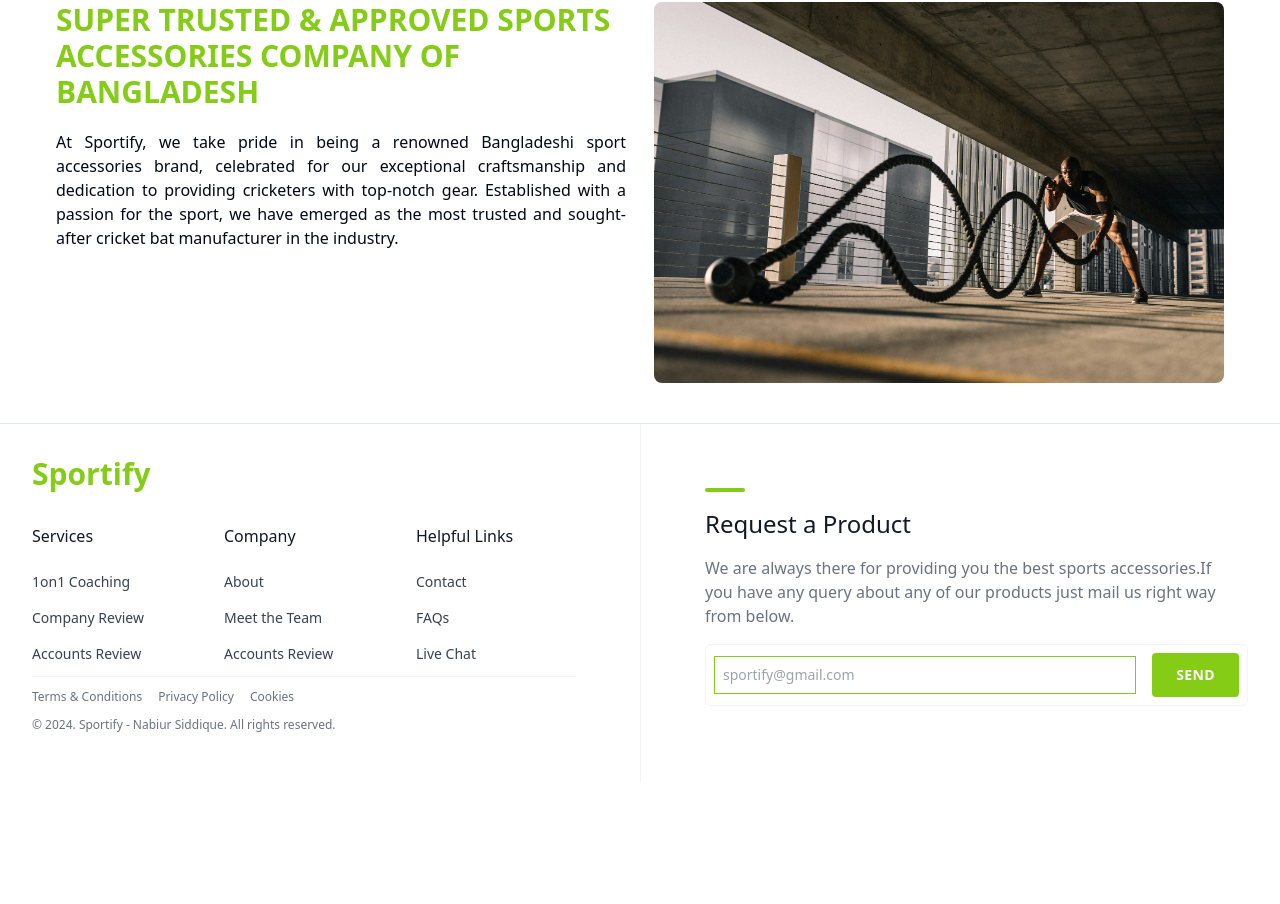
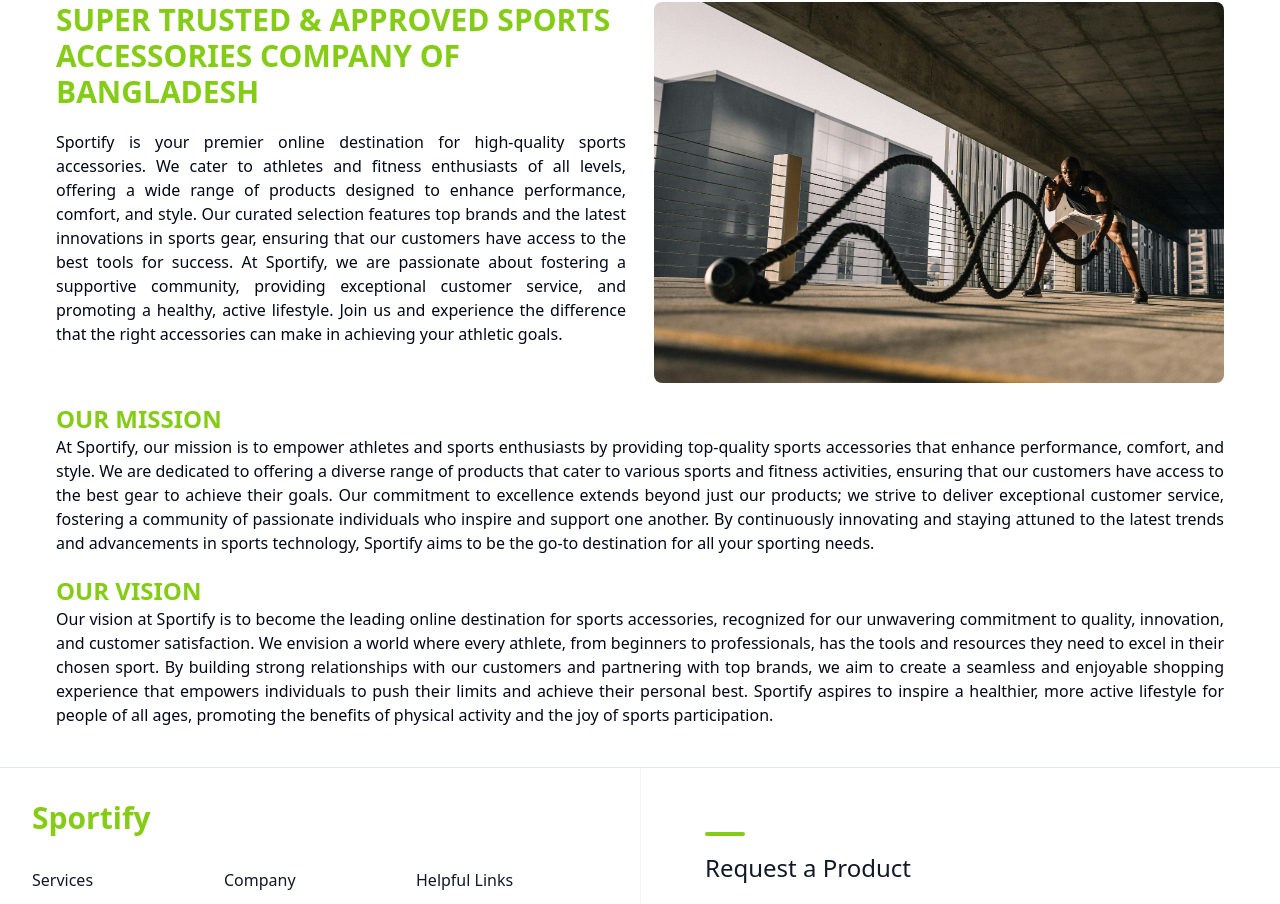
Before and after one commit to nabiursiddique/sportify-frontend, a React (Vite) app: page /about-us in a window 1280 px wide. Shown: the part 695-1599 px from the top of the page. Before the commit the page ends 1477 px from the top, so only its background shows below. Built offline with nearby package versions, Linux system fonts and the light colour scheme.

Commit message:
our mission and vision section is completed

```diff
--- a/src/components/AboutUsComponents/AboutCompany.tsx
+++ b/src/components/AboutUsComponents/AboutCompany.tsx
@@ -2,24 +2,62 @@ import aboutCompanyImage from "@/assets/Carousel_image-02.jpg";
 
 const AboutCompany = () => {
   return (
-    <div className="mt-20 mb-10">
-      <div className="grid lg:grid-cols-2 lg:mx-14 mx-8 gap-7">
+    <div className="mt-20 mb-10 lg:mx-14 mx-8">
+      <div className="grid lg:grid-cols-2  gap-7">
         <div>
           <h1 className="text-3xl font-bold text-lime-500">
             SUPER TRUSTED & APPROVED SPORTS ACCESSORIES COMPANY OF BANGLADESH
           </h1>
           <p className="lg:mt-5 sm:mt-3 text-justify">
-            At Sportify, we take pride in being a renowned Bangladeshi sport
-            accessories brand, celebrated for our exceptional craftsmanship and
-            dedication to providing cricketers with top-notch gear. Established
-            with a passion for the sport, we have emerged as the most trusted
-            and sought-after cricket bat manufacturer in the industry.
+            Sportify is your premier online destination for high-quality sports
+            accessories. We cater to athletes and fitness enthusiasts of all
+            levels, offering a wide range of products designed to enhance
+            performance, comfort, and style. Our curated selection features top
+            brands and the latest innovations in sports gear, ensuring that our
+            customers have access to the best tools for success. At Sportify, we
+            are passionate about fostering a supportive community, providing
+            exceptional customer service, and promoting a healthy, active
+            lifestyle. Join us and experience the difference that the right
+            accessories can make in achieving your athletic goals.
           </p>
         </div>
         <div>
           <img src={aboutCompanyImage} className="rounded-lg" alt="" />
         </div>
       </div>
+      {/* mission and vision of the company */}
+      <div className="my-5">
+        <h1 className="text-2xl font-bold text-lime-500">OUR MISSION</h1>
+        <p className="text-justify">
+          At Sportify, our mission is to empower athletes and sports enthusiasts
+          by providing top-quality sports accessories that enhance performance,
+          comfort, and style. We are dedicated to offering a diverse range of
+          products that cater to various sports and fitness activities, ensuring
+          that our customers have access to the best gear to achieve their
+          goals. Our commitment to excellence extends beyond just our products;
+          we strive to deliver exceptional customer service, fostering a
+          community of passionate individuals who inspire and support one
+          another. By continuously innovating and staying attuned to the latest
+          trends and advancements in sports technology, Sportify aims to be the
+          go-to destination for all your sporting needs.
+        </p>
+      </div>
+      <div className="my-5">
+        <h1 className="text-2xl font-bold text-lime-500">OUR VISION</h1>
+        <p className="text-justify">
+          Our vision at Sportify is to become the leading online destination for
+          sports accessories, recognized for our unwavering commitment to
+          quality, innovation, and customer satisfaction. We envision a world
+          where every athlete, from beginners to professionals, has the tools
+          and resources they need to excel in their chosen sport. By building
+          strong relationships with our customers and partnering with top
+          brands, we aim to create a seamless and enjoyable shopping experience
+          that empowers individuals to push their limits and achieve their
+          personal best. Sportify aspires to inspire a healthier, more active
+          lifestyle for people of all ages, promoting the benefits of physical
+          activity and the joy of sports participation.
+        </p>
+      </div>
     </div>
   );
 };
```
